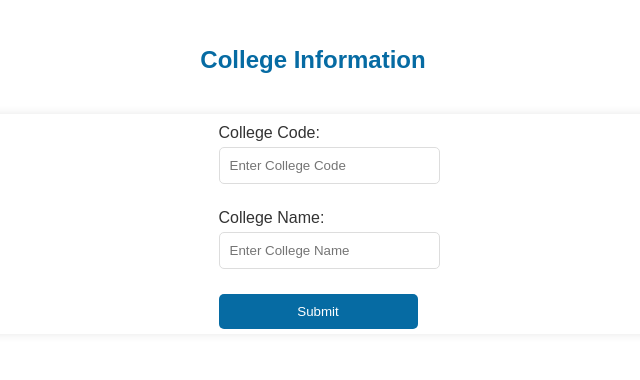
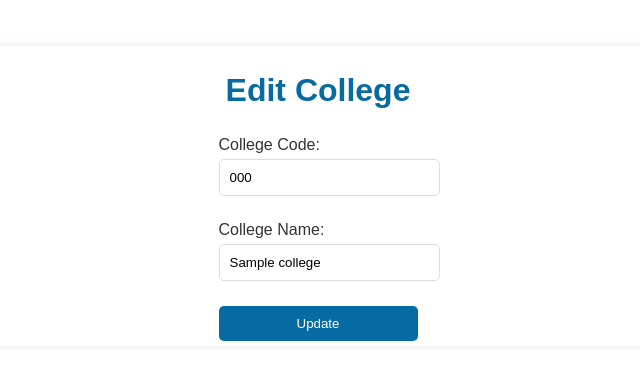
Before and after one commit to CyramaeM/SSIS2, a Flask app: page /editcollege/000 in a window 1280 px wide. Shown: the part 74-454 px from the top of the page, without its empty margins (327-967 px from the left). Run offline with Flask 3, Linux system fonts and the light colour scheme; the visitor is signed in with stand-in values (Sample User, id 1); tables that the repository leaves empty or names only in its code hold one stand-in row (values such as "Sample post"); some libraries are stand-ins or nearby versions.

Commit message:
fix:edit college and course

```diff
--- a/webapp/__init__.py
+++ b/webapp/__init__.py
@@ -45,6 +45,6 @@ def create_app():
     CSRFProtect(app)
 
     from webapp.controller import controller
-    app.register_blueprint(controller)
+    app.register_blueprint(controller,url_prefix='/')
 
     return app
--- a/webapp/controller.py
+++ b/webapp/controller.py
@@ -261,31 +261,36 @@ def add_college():
 
 
 
-@controller.route('/editcollege/<string:college_id>', methods=['GET', 'POST'])
-def edit_college(college_id):
-    if 'user_id' not in session:
-        flash("You must log in first!", "danger")
-        return redirect(url_for('controller.login'))
+@controller.route('/editcollege/<string:collegecode>', methods=['GET', 'POST'])
+def edit_college(collegecode):
+    with mysql.connection.cursor() as cur:
+        if request.method == 'POST':
+            # Get form data for college
+            college_code = request.form.get('college_code')
+            college_name = request.form.get('college_name')
 
-    cur = mysql.connection.cursor(MySQLdb.cursors.DictCursor)
+            # Update the college information in the database
+            cur.execute("""
+                UPDATE college
+                SET collegecode = %s, collegename = %s
+                WHERE collegecode = %s
+            """, (college_code, college_name, collegecode))  # Corrected parameter list
 
-    if request.method == 'POST':
-        name = request.form['collegename']
+            mysql.connection.commit()
+            flash("College updated successfully!", "success")
+            return redirect(url_for('controller.collegehome'))  # Redirect to a college-specific page
 
-        cur.execute("""
-            UPDATE college
-            SET collegename=%s
-            WHERE collegecode=%s
-        """, (name, college_id))
+        else:
+            # Fetch college details for the GET request
+            cur.execute("SELECT * FROM college WHERE collegecode = %s", (collegecode,))
+            college = cur.fetchone()  # Retrieve the college data
 
-        mysql.connection.commit()
-        flash("College updated successfully!", "success")
-        return redirect(url_for('controller.collegehome'))
+            if not college:
+                flash("College not found!", "danger")
+                return redirect(url_for('controller.collegehome'))  # Redirect to home if not found
 
-    else:
-        cur.execute("SELECT * FROM college WHERE collegecode = %s", (college_id,))
-        college = cur.fetchone()
-        return render_template('edit_college.html', college=college)
+            return render_template('edit_college.html', college=college)  # Render the edit template
+
 
 
 @controller.route('/deletecollege/<string:college_id>', methods=['POST'])
@@ -352,44 +357,33 @@ def add_course():
 
 
 
-@controller.route('/editcourse/<string:course_id>', methods=['GET', 'POST'])
-def edit_course(course_id):
-    try:
-        with mysql.connection.cursor() as cur:
-            if request.method == 'POST':
-                course_code = request.form.get('course_code')
-                course_name = request.form.get('course_name')
+@controller.route('/editcourse/<string:coursecode>', methods=['GET', 'POST'])
+def edit_course(coursecode):
+    with mysql.connection.cursor() as cur:
+        if request.method == 'POST':
+            course_code = request.form.get('course_code')
+            course_name = request.form.get('course_name')
 
-                # Validate inputs
-                if not course_code or not course_name:
-                    flash("Course Code and Name are required!", "danger")
-                    cur.execute("SELECT * FROM course WHERE coursecode = %s", (course_id,))
-                    course = cur.fetchone()
-                    return render_template('edit_course.html', course=course)
+            cur.execute("""
+                UPDATE course
+                SET coursecode = %s, coursename = %s
+                WHERE coursecode = %s
+            """, (course_code, course_name, coursecode))  # Corrected parameter list
 
-                # Update course info
-                cur.execute("""
-                    UPDATE course
-                    SET coursecode = %s, coursename = %s
-                    WHERE coursecode = %s
-                """, (course_code, course_name, course_id))
-                mysql.connection.commit()
-                flash("Course updated successfully!", "success")
-                return redirect(url_for('controller.coursehome'))
+            mysql.connection.commit()
+            flash("Course updated successfully!", "success")
+            return redirect(url_for('controller.coursehome'))
 
-            # Fetch course for GET request
-            cur.execute("SELECT * FROM course WHERE coursecode = %s", (course_id,))
-            course = cur.fetchone()
+        else:
+            cur.execute("SELECT * FROM course WHERE coursecode = %s", (coursecode,))
+            course = cur.fetchone()  # Fixed variable name
 
             if not course:
                 flash("Course not found!", "danger")
                 return redirect(url_for('controller.coursehome'))
 
-            return render_template('edit_course.html', course=course)
+            return render_template('edit_course.html', course=course)  # Pass course to template
 
-    except Exception as e:
-        flash(f"An error occurred: {e}", "danger")
-        return redirect(url_for('controller.coursehome'))
 
 @controller.route('/deletecourse/<string:coursecode>', methods=['POST'])
 def delete_course(coursecode):
--- a/webapp/templates/college.html
+++ b/webapp/templates/college.html
@@ -20,7 +20,7 @@
             <td>{{ college.collegecode }}</td>
             <td>{{ college.collegename }}</td>
             <td>
-                <a href="{{ url_for('controller.edit_college', college_id=college.collegecode) }}" class="btn btn-success">Edit</a>
+                <a href="{{ url_for('controller.edit_college', collegecode=college.collegecode) }}" class="btn btn-success">Edit</a>
                 <form action="{{ url_for('controller.delete_college', college_id=college.collegecode) }}" method="POST" style="display:inline-block;">
                     <input type="hidden" name="csrf_token" value="{{ csrf_token() }}">
                     <button type="submit" class="btn btn-danger">Delete</button>
--- a/webapp/templates/edit_college.html
+++ b/webapp/templates/edit_college.html
@@ -1,29 +1,27 @@
 {% extends "base.html" %}
 
-{% block title %}College List{% endblock %}
+{% block title %}Edit College{% endblock %}
 
 {% block content %}
-<h2>College Information</h2>
-<div class="modal-body">
 <div class="form-container">
-        <form id="addCollegeForm" action="{{ url_for('controller.add_college') }}" method="POST" enctype="multipart/form-data">
+    <h1>Edit College</h1>
+    <form id="editCollegeForm" action="{{ url_for('controller.edit_college', collegecode=college.collegecode) }}" method="POST">
         <input type="hidden" name="csrf_token" value="{{ csrf_token() }}">
+
         <!-- College Code -->
         <div class="form-group">
-                <label for="collegecode">College Code:</label>
-                <input type="text" name="collegecode" id="collegecode" placeholder="Enter College Code" class="form-control" required>
-                <span id="collegecodeError" class="error"></span>
+            <label for="college_code">College Code:</label>
+            <input type="text" name="college_code" id="college_code" value="{{ college.collegecode }}" class="form-control" required>
         </div>
+
         <!-- College Name -->
         <div class="form-group">
-                <label for="collegename">College Name:</label>
-                <input type="text" name="collegename" id="collegename" placeholder="Enter College Name" class="form-control" required>
-                <span id="collegenameError" class="error"></span>
+            <label for="college_name">College Name:</label>
+            <input type="text" name="college_name" id="college_name" value="{{ college.collegename }}" class="form-control" required>
         </div>
+
         <!-- Submit Button -->
-            <button type="submit" class="btn btn-warning" onclick="return validateForm();">Submit</button>
+        <button type="submit" class="btn btn-primary">Update</button>
     </form>
 </div>
-</div>
-
 {% endblock %}
```
Also changed, not shown: webapp/templates/course.html (+3 -5 lines), webapp/templates/edit_course.html (+17 -11 lines). Lines whose indentation alone changed are shown as unchanged.
